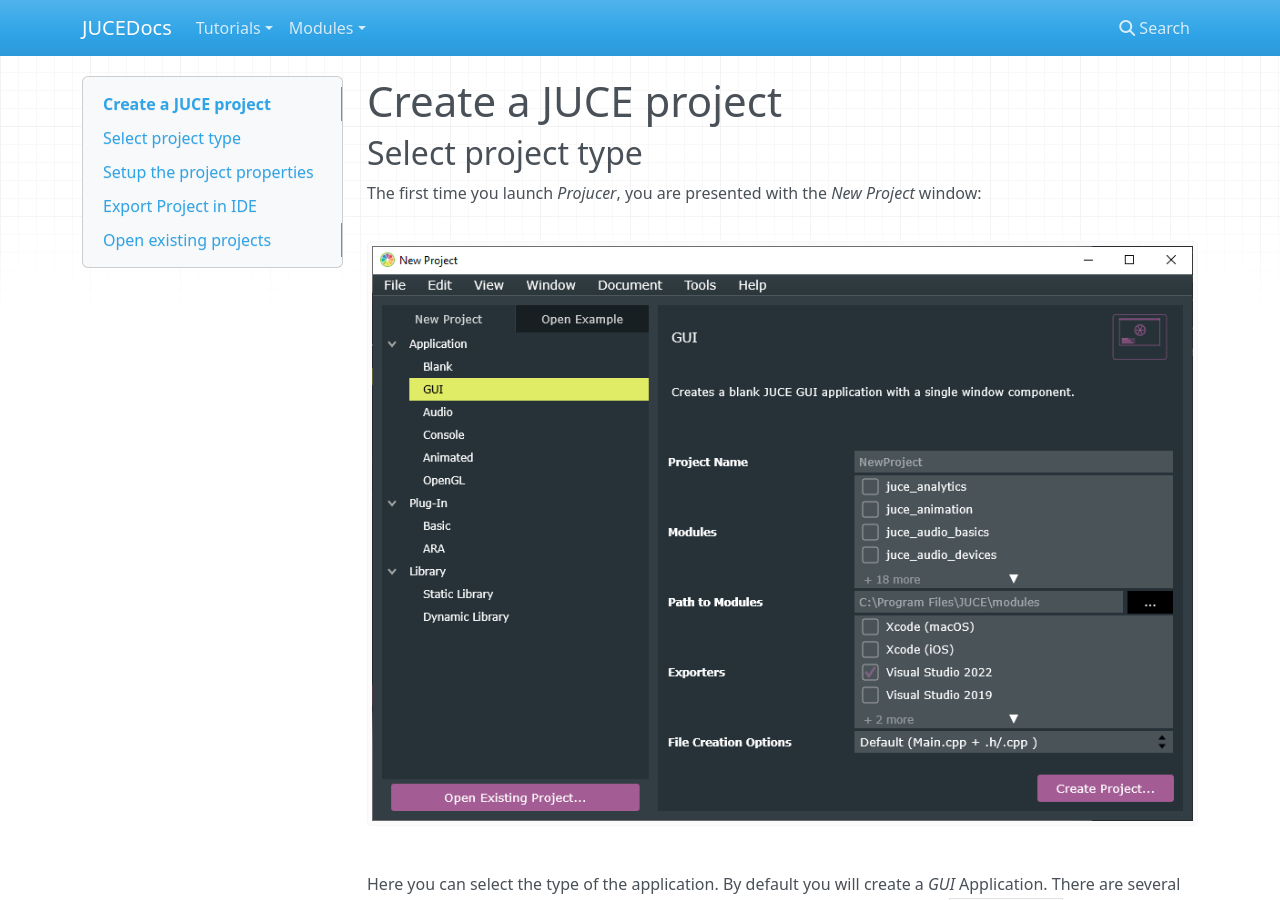
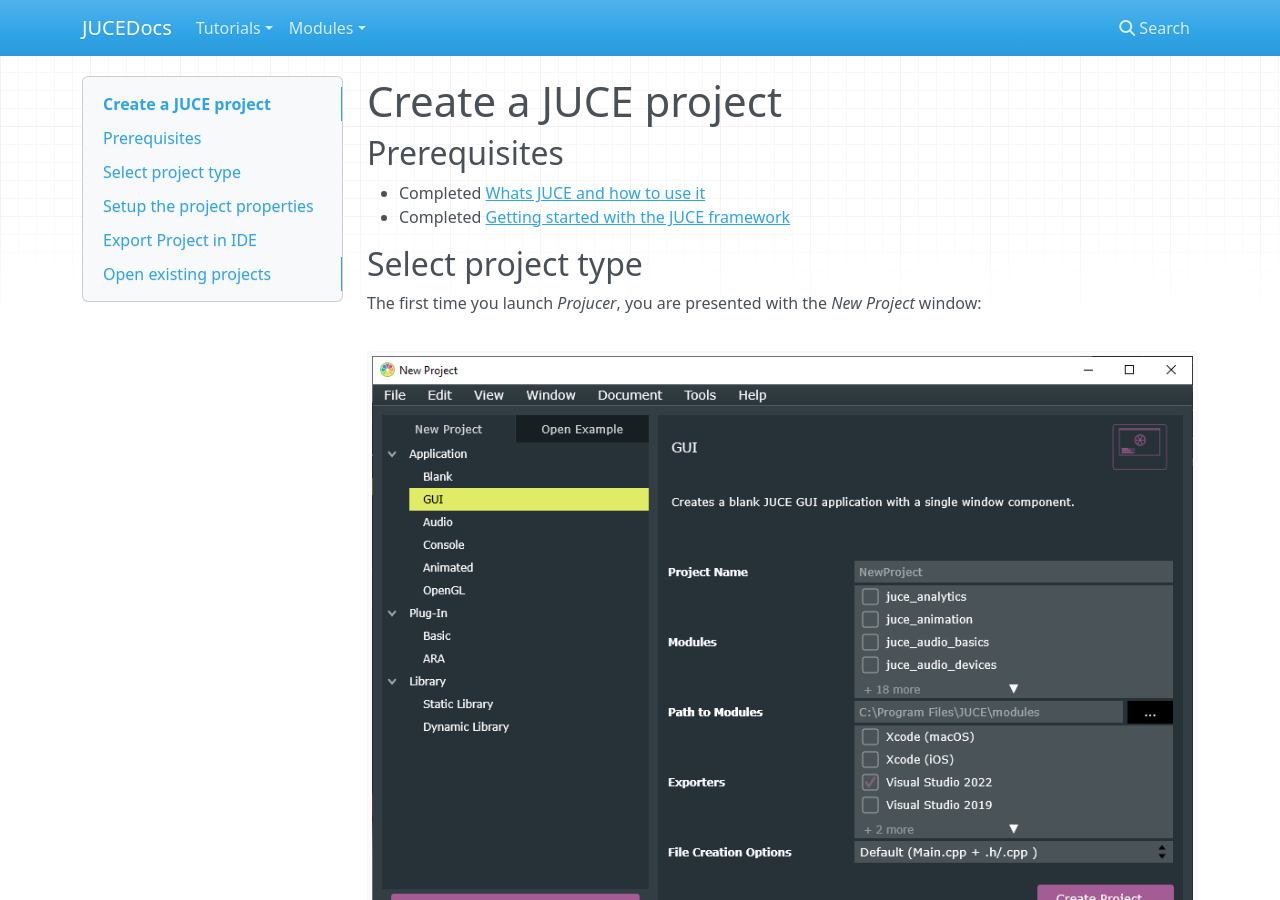
Before and after one commit to arcathrax/lemonjuce, an MkDocs documentation site: the page built from docs/tutorials/create_a_juce_project/create_a_juce_project.md, in a window 1280 px wide and 900 px high. Built offline with MkDocs 1.6.1, drawn with Linux system fonts in a browser that asks for light colours; nearby versions of some CDN libraries.

Commit message:
feat: added Prerequisites to tutorials

```diff
--- a/docs/tutorials/create_a_juce_project/create_a_juce_project.md
+++ b/docs/tutorials/create_a_juce_project/create_a_juce_project.md
@@ -1,4 +1,9 @@
 # Create a JUCE project
+
+## Prerequisites
+- Completed [Whats JUCE and how to use it](tutorials/whats_juce_and_how_to_use_it/whats_juce_and_how_to_use_it)
+- Completed [Getting started with the JUCE framework](tutorials/getting_started_with_the_JUCE_framework/getting_started_with_the_JUCE_framework)
+
 ## Select project type
 The first time you launch *Projucer*, you are presented with the *New Project* window:
 
--- a/docs/tutorials/whats_juce_and_how_to_use_it/whats_juce_and_how_to_use_it.md
+++ b/docs/tutorials/whats_juce_and_how_to_use_it/whats_juce_and_how_to_use_it.md
@@ -1,6 +1,8 @@
 # Whats JUCE and how to use it
 JUCE is a framework for the programming language *C++*. This maybe doesn't sound like much to you, but it will make sense in a second.
 
+## Prerequisites
+- None
 
 ## What is a framework?
 Imagine this scenario:
```
Also changed, not shown: docs/tutorials/getting_started_with_the_JUCE_framework/getting_started_with_the_JUCE_framework.md (+3 -0 lines).
